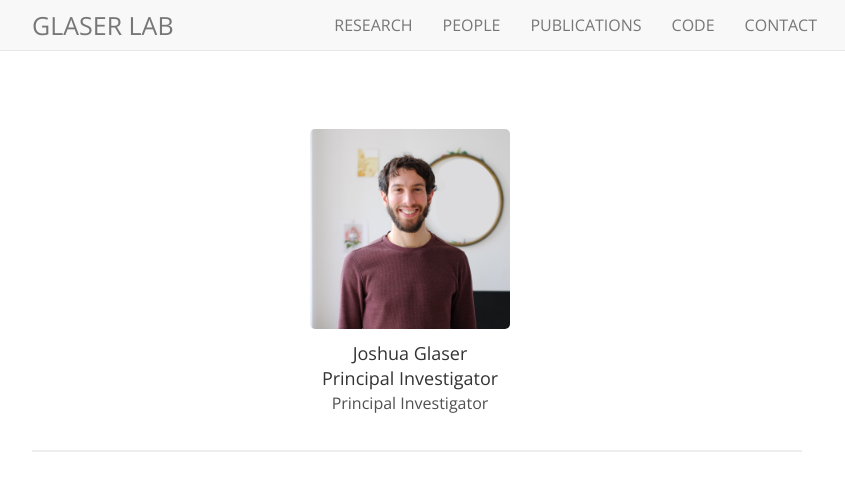
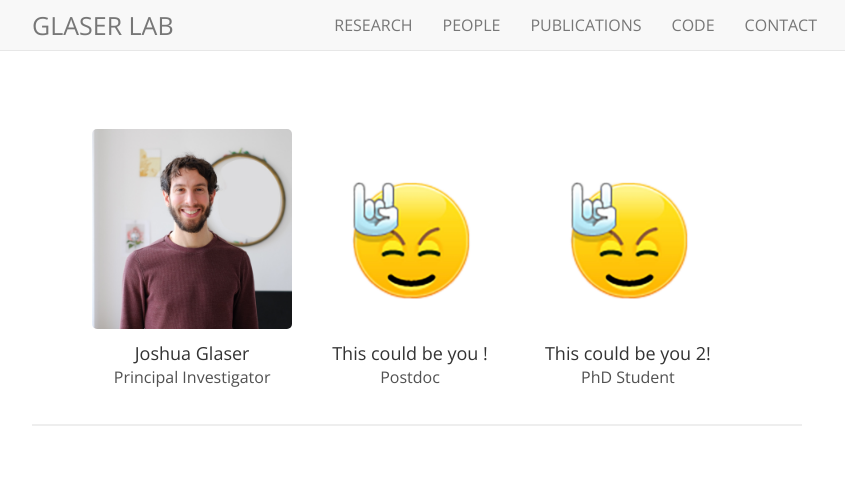
Before and after one commit to glaserlab/glaserlab.github.io, a Jekyll site: the page built from people.md, in a window 1280 px wide. Shown: the top 491 px of the page, without its empty margins (223-1068 px from the left). Built offline with Jekyll 4.4.1, drawn with Linux system fonts in a browser that asks for light colours; nearby versions of some CDN libraries; comment, search, counter and statistics services are not loaded.

Commit message:
people updates

```diff
--- a/_data/team_members.yml
+++ b/_data/team_members.yml
@@ -9,14 +9,20 @@
   # education2: Ph.D. with <a href="w">XYZ</a>, X University
 
 #
-# - name: "This could be you !"
-#   photo: rock.jpg
-#   info: See <a href="www">openings</a> for more info
-#   number_educ: 0
-#   education1:
-#   education2:
-#   education3:
-#   education4:
+- name: "This could be you !"
+  photo: rock.jpg
+  role: Postdoc
+
+- name: "This could be you 2!"
+  photo: rock.jpg
+  role: PhD Student
+
+  # info: See <a href="www">openings</a> for more info
+  # number_educ: 0
+  # education1:
+  # education2:
+  # education3:
+  # education4:
 #
 #
 # - name: "This could be you !"
--- a/people.md
+++ b/people.md
@@ -15,8 +15,6 @@ permalink: /people/
             <a href="{{ profile.website}}"><img class="profile-thumbnail" src="{{site.baseurl}}/images/teampic/rock.jpg"></a>
           {% endif %}
           <a class="name" href="{{ site.baseurl }}{{ profile.url }}">{{ profile.name }}</a>
-          <br>
-          <a class="name" href="{{ site.baseurl }}{{ profile.url }}">{{ profile.role }}</a>
           <br> {{profile.role}}
         </p>
       </div>
```
